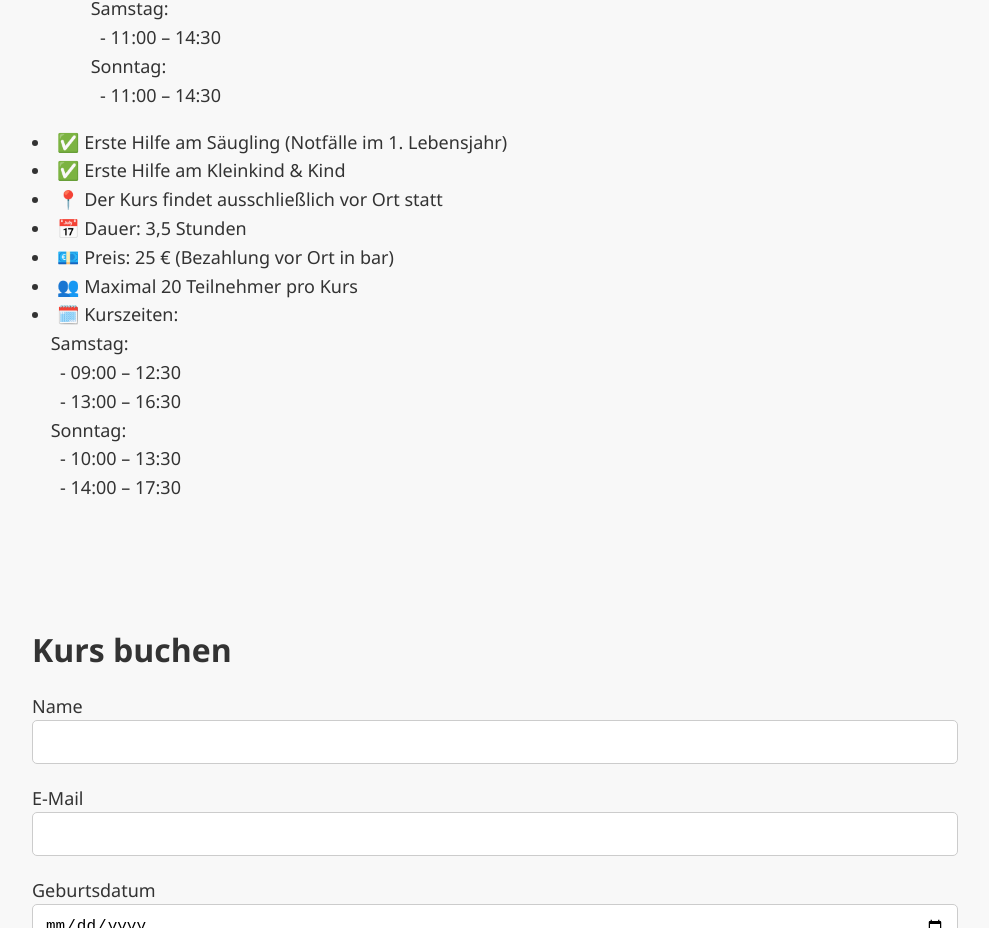
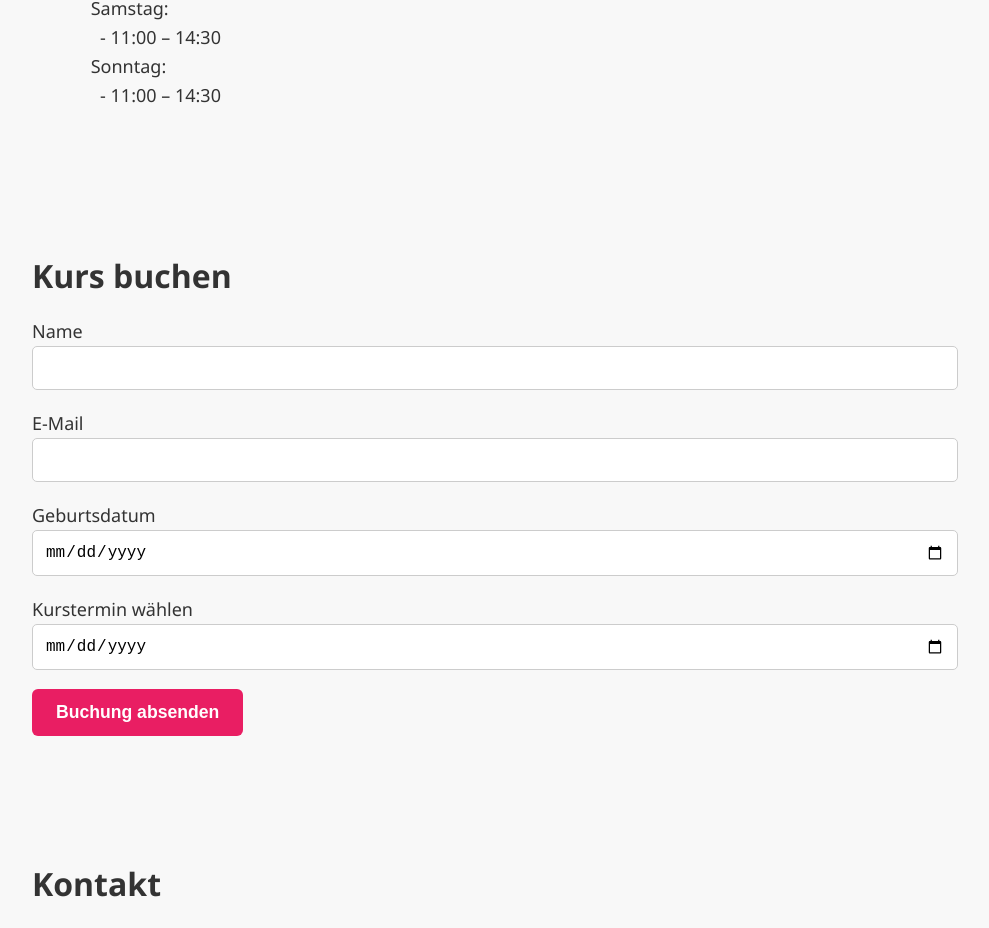
Before and after one commit to MounirSaber/Erstehilfeambabyundkind, a plain HTML site: page index.html in a window 1280 px wide. Shown: the part 1318-2246 px from the top of the page, without its empty margins (158-1147 px from the left). Drawn offline with Linux system fonts and the light colour scheme.

Commit message:
Update index.html

```diff
--- a/index.html
+++ b/index.html
@@ -146,20 +146,7 @@
         <img src="babykid.png" alt="Comic Baby & Kind" style="max-width:100%; height:auto;">
       </div>
     </div>
-      <li>✅ Erste Hilfe am Säugling (Notfälle im 1. Lebensjahr)</li>
-      <li>✅ Erste Hilfe am Kleinkind & Kind</li>
-      <li>📍 Der Kurs findet ausschließlich vor Ort statt</li>
-      <li>📅 Dauer: 3,5 Stunden</li>
-      <li>💶 Preis: 25 € (Bezahlung vor Ort in bar)</li>
-      <li>👥 Maximal 20 Teilnehmer pro Kurs</li>
-      <li>🗓️ Kurszeiten:<br>
-&nbsp;&nbsp;&nbsp;&nbsp;Samstag:<br>
-&nbsp;&nbsp;&nbsp;&nbsp;&nbsp;&nbsp;- 09:00 – 12:30<br>
-&nbsp;&nbsp;&nbsp;&nbsp;&nbsp;&nbsp;- 13:00 – 16:30<br>
-&nbsp;&nbsp;&nbsp;&nbsp;Sonntag:<br>
-&nbsp;&nbsp;&nbsp;&nbsp;&nbsp;&nbsp;- 10:00 – 13:30<br>
-&nbsp;&nbsp;&nbsp;&nbsp;&nbsp;&nbsp;- 14:00 – 17:30</li>
-    </ul>
+  </div>
   </div>
 
   <div class="content" id="buchung">
```
